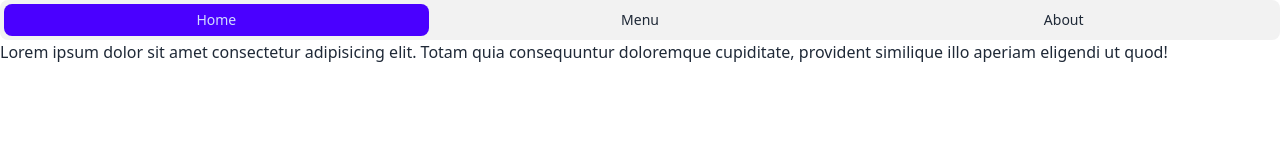
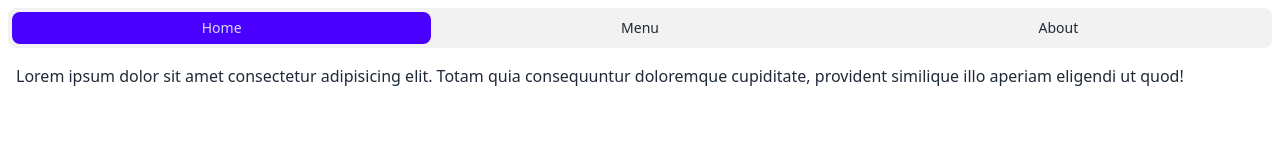
Before and after one commit to youyoumu/restaurant-page, a website built with webpack: page src/index.html in a window 1280 px wide. Built offline with nearby package versions, Linux system fonts and the light colour scheme.

Commit message:
Adjust margin/padding

```diff
--- a/src/index.html
+++ b/src/index.html
@@ -9,13 +9,13 @@
 
 <body>
     <header>
-        <nav role="tablist" class="tabs tabs-boxed">
+        <nav role="tablist" class="tabs tabs-boxed mb-4 mt-2 mx-2">
             <button id="nav-home" class="tab" role="tab">Home</button>
             <button id="nav-menu" class="tab" role="tab">Menu</button>
             <button id="nav-about" class="tab" role="tab">About</button>
         </nav>
     </header>
-    <div id="content">
+    <div id="content" class="container px-4">
     </div>
 </body>
 
```
Also changed, not shown: src/output.css.
